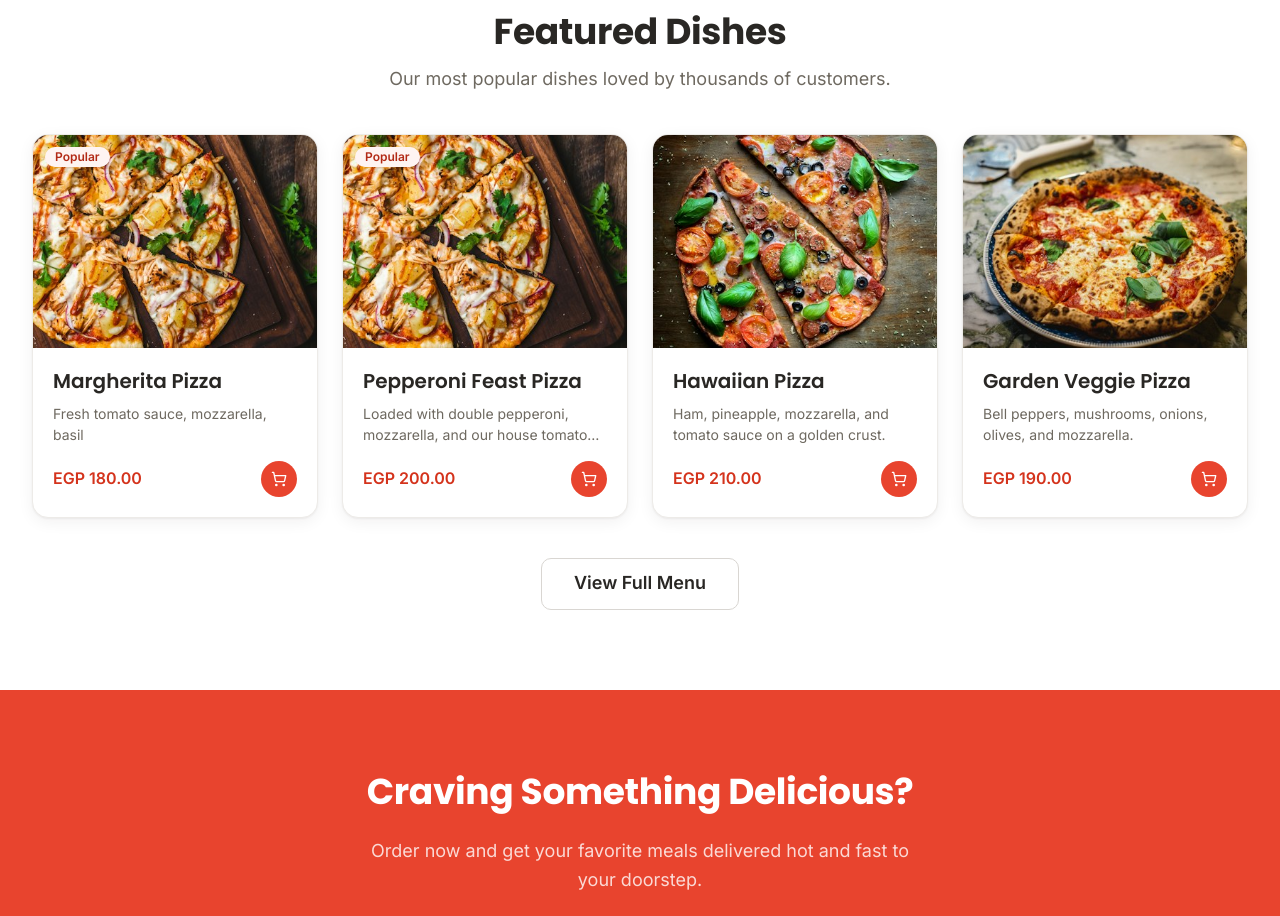
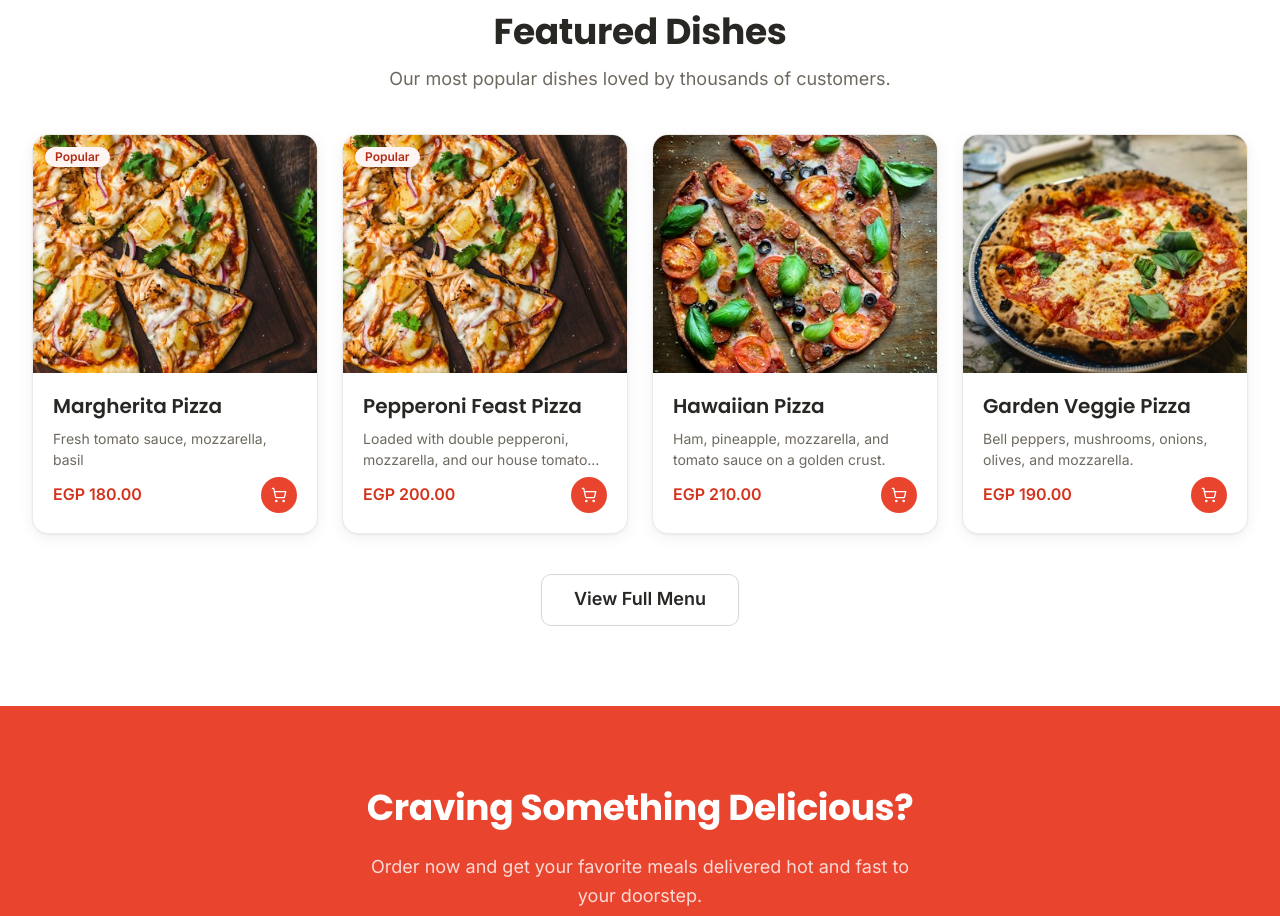
Before and after one commit to Keroayman34/TastyBite-Restaurant-Website, a Next.js app: page / in a window 1280 px wide. Shown: the part 1700-2616 px from the top of the page. Built offline with nearby package versions, Linux system fonts and the light colour scheme; no server answers.

Commit message:
style: unify card image-to-content ratio across home and menu

```diff
--- a/components/home/ProductCard.tsx
+++ b/components/home/ProductCard.tsx
@@ -15,11 +15,11 @@ export function ProductCard({ product }: { product: Product }) {
         padding="none"
         hoverable
         className={cn(
-          "flex h-full flex-col overflow-hidden transition-shadow",
+          "flex h-[340px] flex-col overflow-hidden transition-shadow sm:h-[380px] lg:h-[400px]",
           !product.available && "opacity-60",
         )}
       >
-        <div className="relative aspect-[4/3] shrink-0 overflow-hidden bg-charcoal-50">
+        <div className="relative h-[60%] shrink-0 overflow-hidden bg-charcoal-50">
           <ImageWithFallback
             src={product.image}
             alt={product.name}
@@ -42,14 +42,14 @@ export function ProductCard({ product }: { product: Product }) {
           ) : null}
         </div>
 
-        <div className="flex flex-1 flex-col gap-2 p-5">
+        <div className="flex h-[40%] flex-col gap-2 p-5">
           <h3 className="text-h4 text-foreground transition-colors group-hover:text-primary-600">
             {product.name}
           </h3>
           <p className="line-clamp-2 text-body-sm text-foreground-muted">
             {product.description}
           </p>
-          <div className="mt-auto flex items-center justify-between pt-2">
+          <div className="mt-auto flex items-center justify-between">
             <p className="text-body font-semibold text-primary-600">
               {formatPrice(product.basePrice, restaurant.currency)}
             </p>
--- a/components/menu/MenuProductCard.tsx
+++ b/components/menu/MenuProductCard.tsx
@@ -19,11 +19,11 @@ export function MenuProductCard({ product }: MenuProductCardProps) {
         padding="none"
         hoverable
         className={cn(
-          "flex h-full flex-col overflow-hidden transition-shadow",
+          "flex h-[340px] flex-col overflow-hidden transition-shadow sm:h-[380px] lg:h-[400px]",
           !product.available && "opacity-60",
         )}
       >
-        <div className="relative aspect-[4/3] shrink-0 overflow-hidden bg-charcoal-50">
+        <div className="relative h-[60%] shrink-0 overflow-hidden bg-charcoal-50">
           <ImageWithFallback
             src={product.image}
             alt={product.name}
@@ -51,14 +51,14 @@ export function MenuProductCard({ product }: MenuProductCardProps) {
           ) : null}
         </div>
 
-        <div className="flex flex-1 flex-col gap-2 p-5">
+        <div className="flex h-[40%] flex-col gap-2 p-5">
           <h3 className="text-h4 text-foreground transition-colors group-hover:text-primary-600">
             {product.name}
           </h3>
           <p className="line-clamp-2 text-body-sm text-foreground-muted">
             {product.description}
           </p>
-          <div className="mt-auto flex items-center justify-between pt-2">
+          <div className="mt-auto flex items-center justify-between">
             <p className="text-body font-semibold text-primary-600">
               {formatPrice(product.basePrice, restaurant.currency)}
             </p>
```
